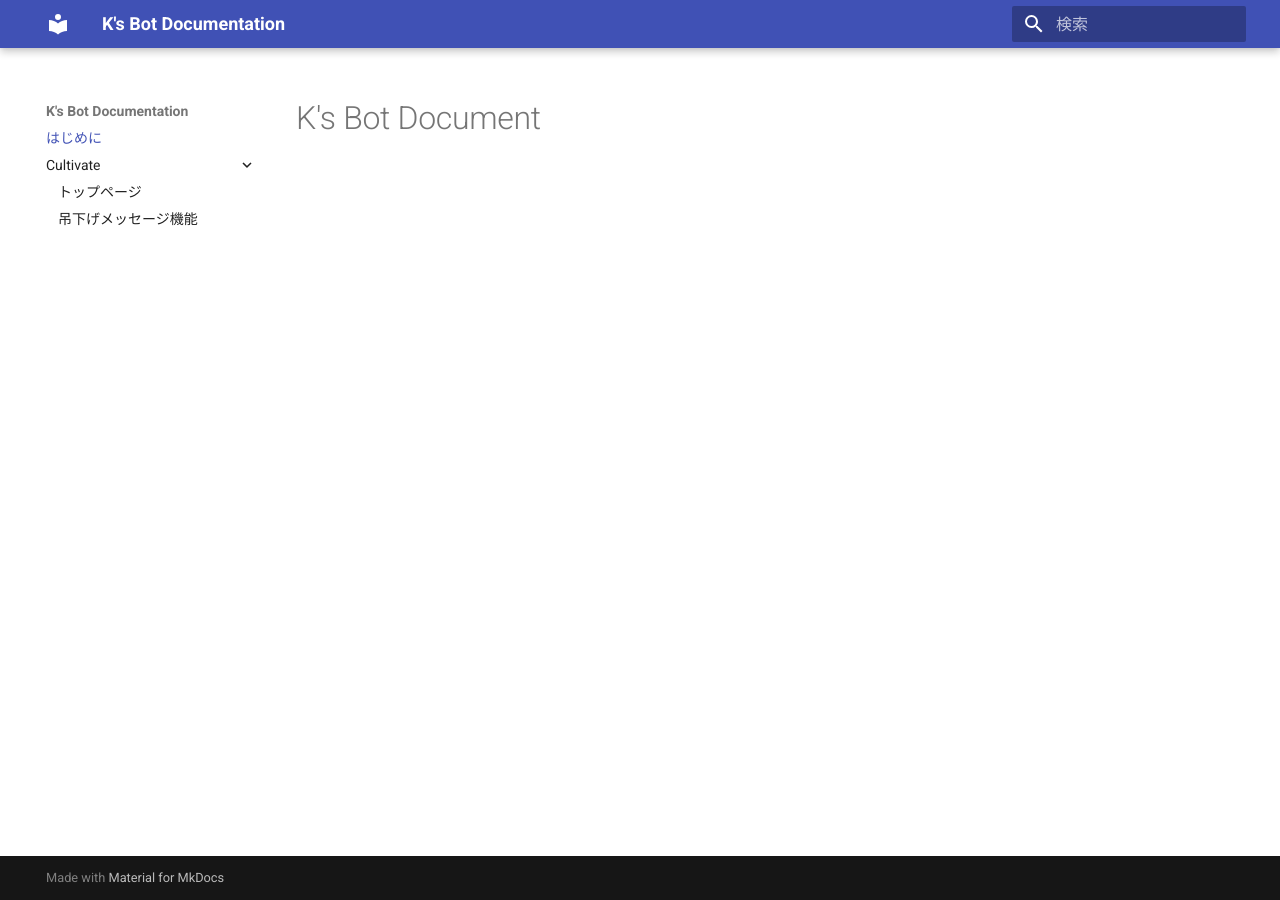
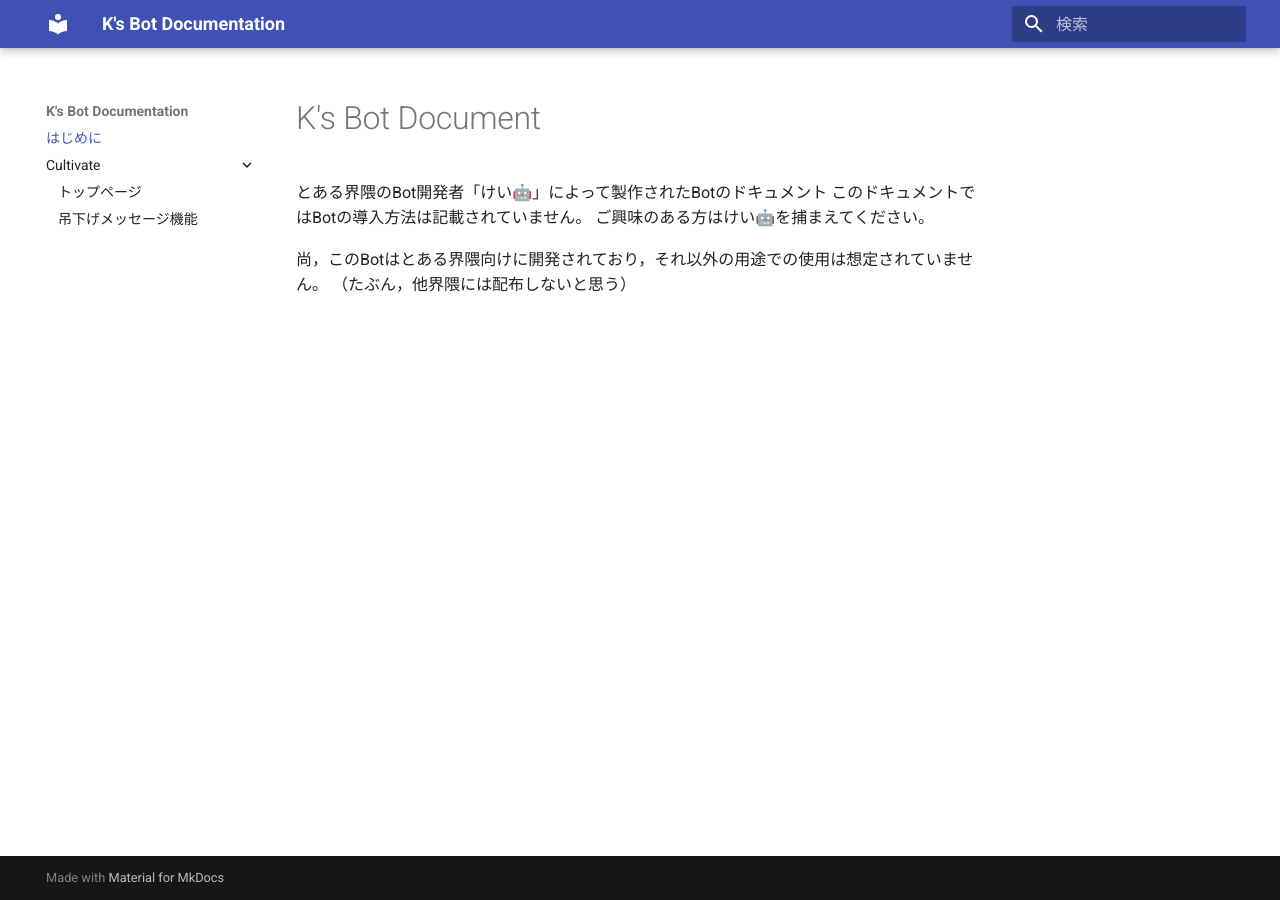
Before and after one commit to hashimotok-ecsv/hashimotok.docs, an MkDocs documentation site: the page built from build_docs/index.md, in a window 1280 px wide. Built offline with MkDocs 1.6.1 and Material for MkDocs 9.7.7, drawn with Linux system fonts in a browser that asks for light colours.

Commit message:
add index comment

```diff
--- a/build_docs/index.md
+++ b/build_docs/index.md
@@ -1 +1,7 @@
 # K's Bot Document
+とある界隈のBot開発者「けい🤖」によって製作されたBotのドキュメント
+このドキュメントではBotの導入方法は記載されていません。
+ご興味のある方はけい🤖を捕まえてください。
+
+尚，このBotはとある界隈向けに開発されており，それ以外の用途での使用は想定されていません。
+（たぶん，他界隈には配布しないと思う）
```
